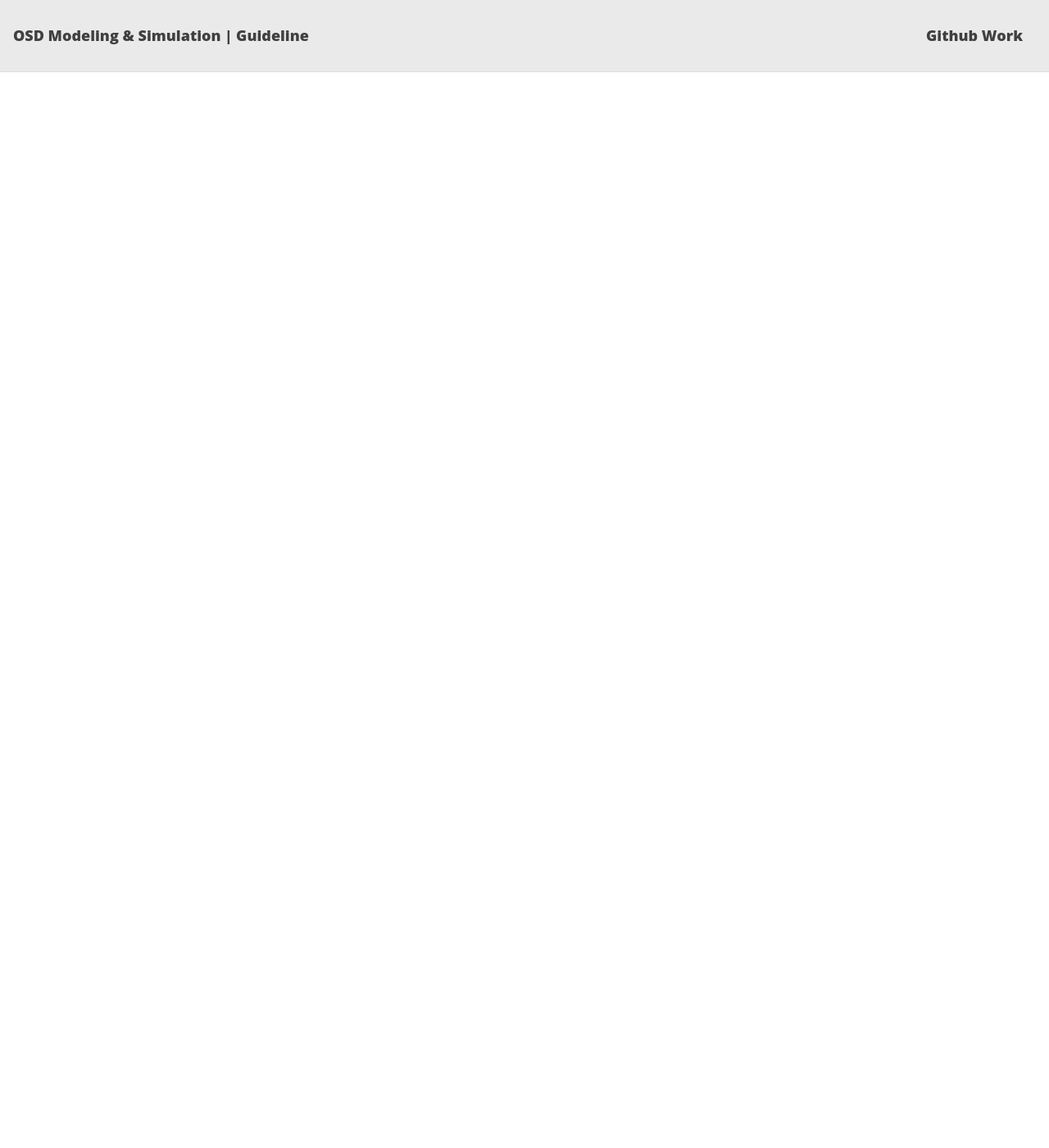
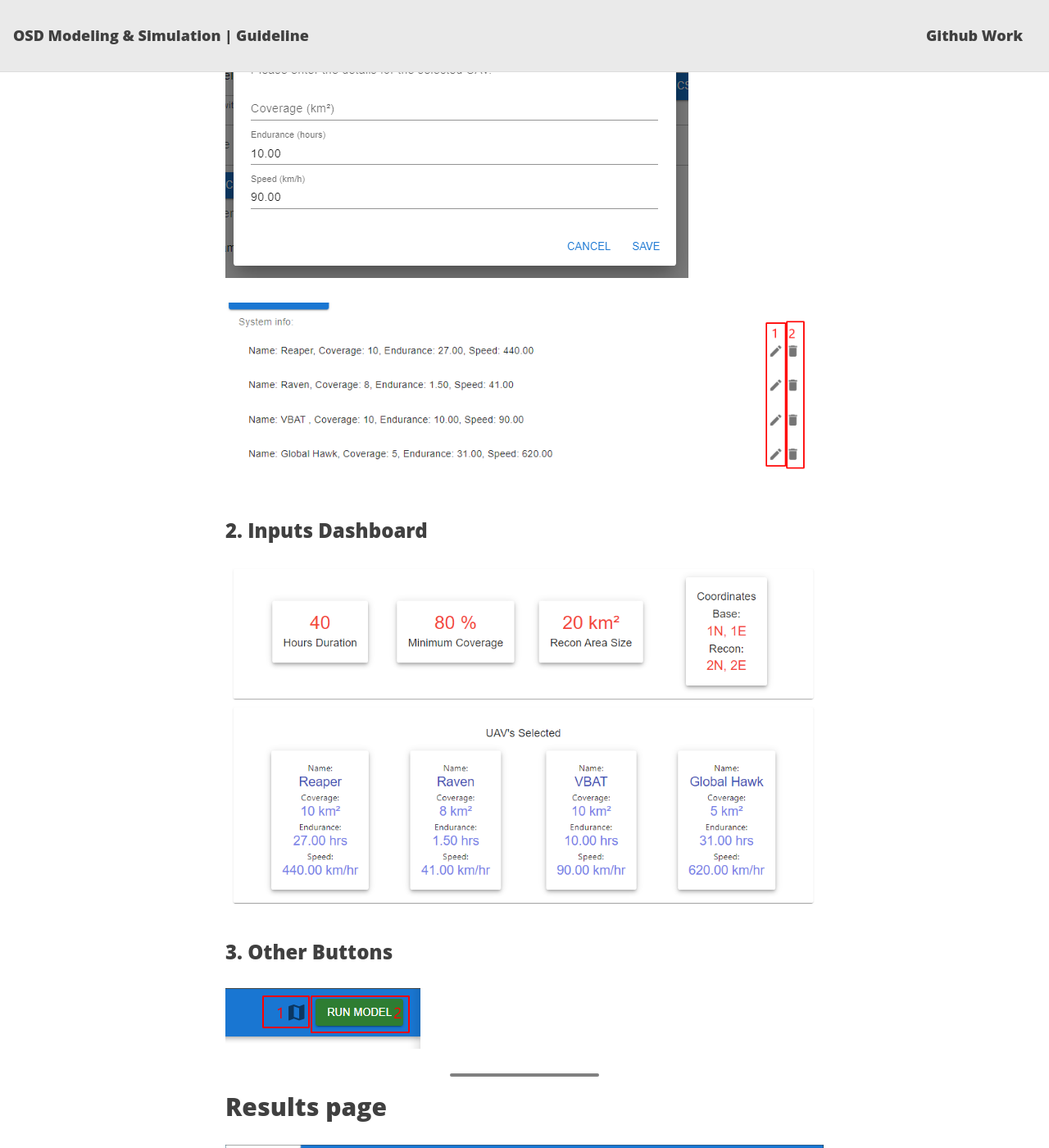
Before and after one commit to OSDModeling/OSDModeling-Guide, a Jekyll site: the page built from _posts/2024-05-03-application-guide.md, in a window 1280 px wide and 1400 px high, scrolled down 1606 px. Shown: the whole window at 82% size. Built offline with Jekyll 4.4.1, drawn with Linux system fonts in a browser that asks for light colours; some of the changed text lies outside the part shown.

Commit message:
upload image

```diff
--- a/_posts/2024-05-03-application-guide.md
+++ b/_posts/2024-05-03-application-guide.md
@@ -4,3 +4,58 @@ title: Application Guide
 subtitle: how to use the application
 gh-repo: daattali/beautiful-jekyll
 ---
+
+## Inputs page
+
+![inputs](https://github.com/OSDModeling/OSDModeling-Guide/blob/main/_posts/inputs.PNG?raw=true")
+
+### 1. Modify Model
+
+![modify model](https://github.com/OSDModeling/OSDModeling-Guide/blob/main/_posts/modify_model.PNG?raw=true")
+
+![dropdown select](https://github.com/OSDModeling/OSDModeling-Guide/blob/main/_posts/dropdown_select.PNG?raw=true")
+
+![system info](https://github.com/OSDModeling/OSDModeling-Guide/blob/main/_posts/system_info.PNG?raw=true")
+
+### 2. Inputs Dashboard
+
+![inputs dashboard](https://github.com/OSDModeling/OSDModeling-Guide/blob/main/_posts/inputs_dashboard.PNG?raw=true")
+
+### 3. Other Buttons
+
+![inputs other buttons](https://github.com/OSDModeling/OSDModeling-Guide/blob/main/_posts/other_buttons.PNG?raw=true")
+
+
+************
+
+## Results page
+
+![results](https://github.com/OSDModeling/OSDModeling-Guide/blob/main/_posts/results.PNG?raw=true")
+
+### 1. Objective
+
+![objective dropdown](https://github.com/OSDModeling/OSDModeling-Guide/blob/main/_posts/objective_dropdown.PNG?raw=true")
+
+![objective1](https://github.com/OSDModeling/OSDModeling-Guide/blob/main/_posts/objective1.PNG?raw=true")
+
+![objective2](https://github.com/OSDModeling/OSDModeling-Guide/blob/main/_posts/objective2.PNG?raw=true")
+
+### 2. Map
+
+![map](https://github.com/OSDModeling/OSDModeling-Guide/blob/main/_posts/map.PNG?raw=true")
+
+**********
+
+## Side Panel
+
+### Data option
+
+![data](https://github.com/OSDModeling/OSDModeling-Guide/blob/main/_posts/data.PNG?raw=true")
+
+#### Input Data
+
+![input_data](https://github.com/OSDModeling/OSDModeling-Guide/blob/main/_posts/input_data.PNG?raw=true")
+
+#### Output Data
+
+![output_data](https://github.com/OSDModeling/OSDModeling-Guide/blob/main/_posts/output_data.PNG?raw=true")
```
Also changed, not shown: _posts/2024-05-03-install-guide.md (+4 -0 lines), _posts/data.PNG (added), _posts/dropdown_select.PNG (added), _posts/input_data.PNG (added), _posts/inputs.PNG (added), _posts/inputs_dashboard.PNG (added), _posts/map.PNG (added), _posts/modify_model.PNG (added), _posts/objective1.PNG (added), _posts/objective2.PNG (added), _posts/objective_dropdown.PNG (added), _posts/other_buttons.PNG (added), _posts/output_data.PNG (added), _posts/results.PNG (added), 1 more files.
